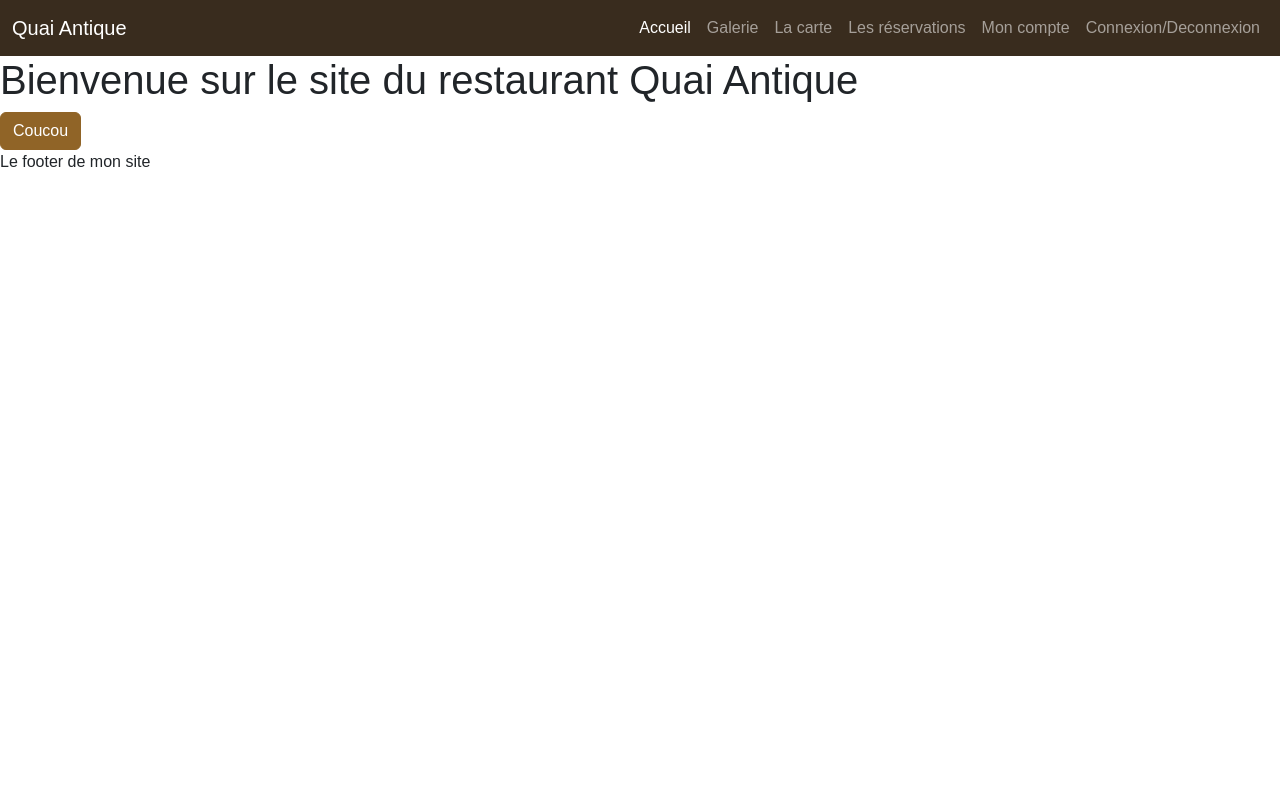
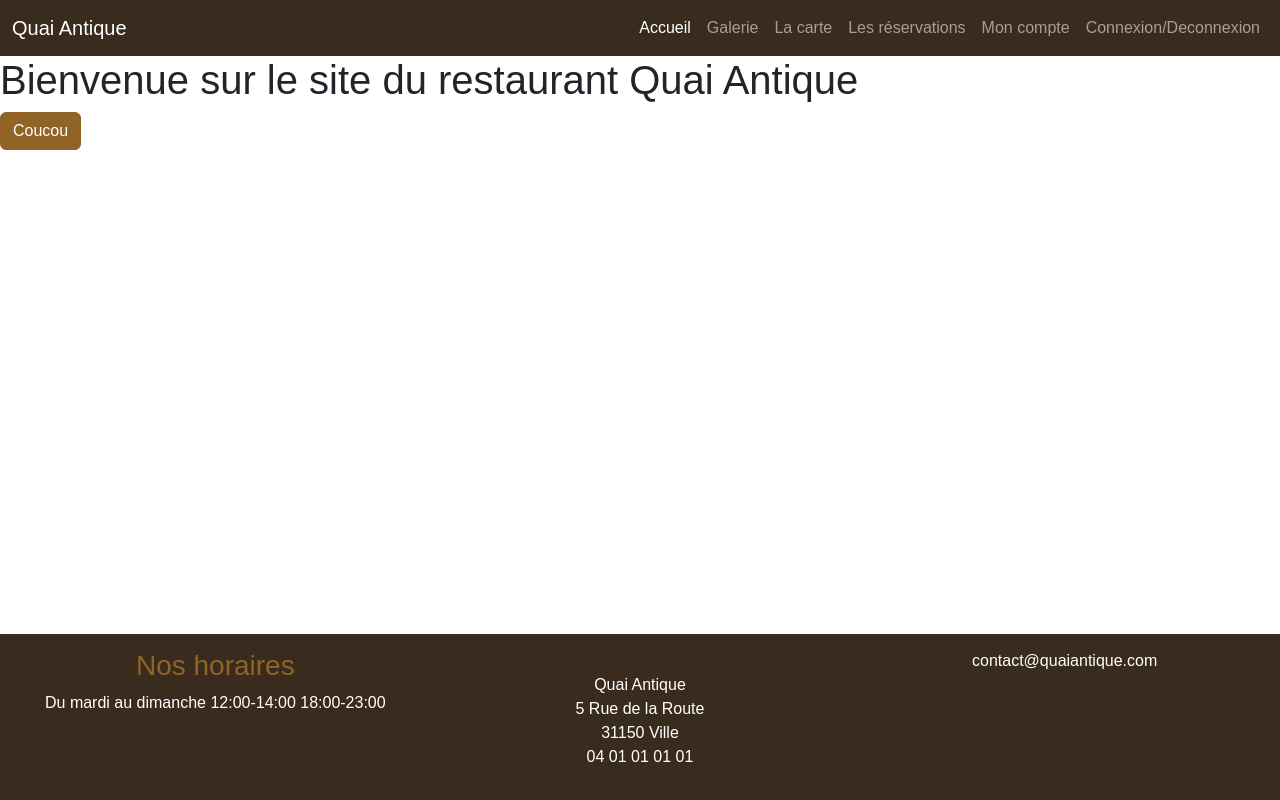
Before and after one commit to Purgeur/restoquain-antique, a website with bundled scripts: page index.html in a window 1280 px wide. Built offline with nearby package versions, Linux system fonts and the light colour scheme; files whose address does not match are found by name; a web font is replaced by a local one.

Commit message:
ajout du footer

```diff
--- a/index.html
+++ b/index.html
@@ -44,13 +44,30 @@
       </nav>
     </header>
 
-
   <main id="main-page">
     <!-- Le contenue de la page sera injectée ici-->
   </main>
 
+   <footer class="bg-dark text-white text-center footer">
+    <div class="row">
+      <div class="clo-12 col-lg-4">
+        <h3 class="text-primary">Nos horaires</h3>
+        <p>Du mardi au dimanche  12:00-14:00  18:00-23:00</p>
+      </div>
+      <div class="col-6 col-lg-4">
+        <br>Quai Antique </br>
+          5 Rue de la Route</br>
+          31150 Ville</br>
+          04 01 01 01 01</br>
 
-   <footer>Le footer de mon site</footer>
+        </p>
+      </div>
+      <div class="col-6 col-lg-4">
+        <p>contact@quaiantique.com</p>
+      </div>
+    </div>
+
+   </footer>
 
  <script type="module" src="Router/router.js"></script>
  <script src="node_modules/bootstrap/dist/js/bootstrap.bundle.min.js"></script>
--- a/scss/main.scss
+++ b/scss/main.scss
@@ -1,2 +1,17 @@
 @import url("/node_modules/bootstrap-icons/font/bootstrap-icons.css");
 @import "custom";
+
+html{
+    position:relative;
+    min-height: 100%;
+}
+
+main{
+    margin-bottom: 250px;
+}
+footer.footer{
+    padding: 15px;
+    position: absolute;
+    bottom: 0;
+    width: 100%;
+}
```
Also changed, not shown: scss/main.css, 1 other file.
